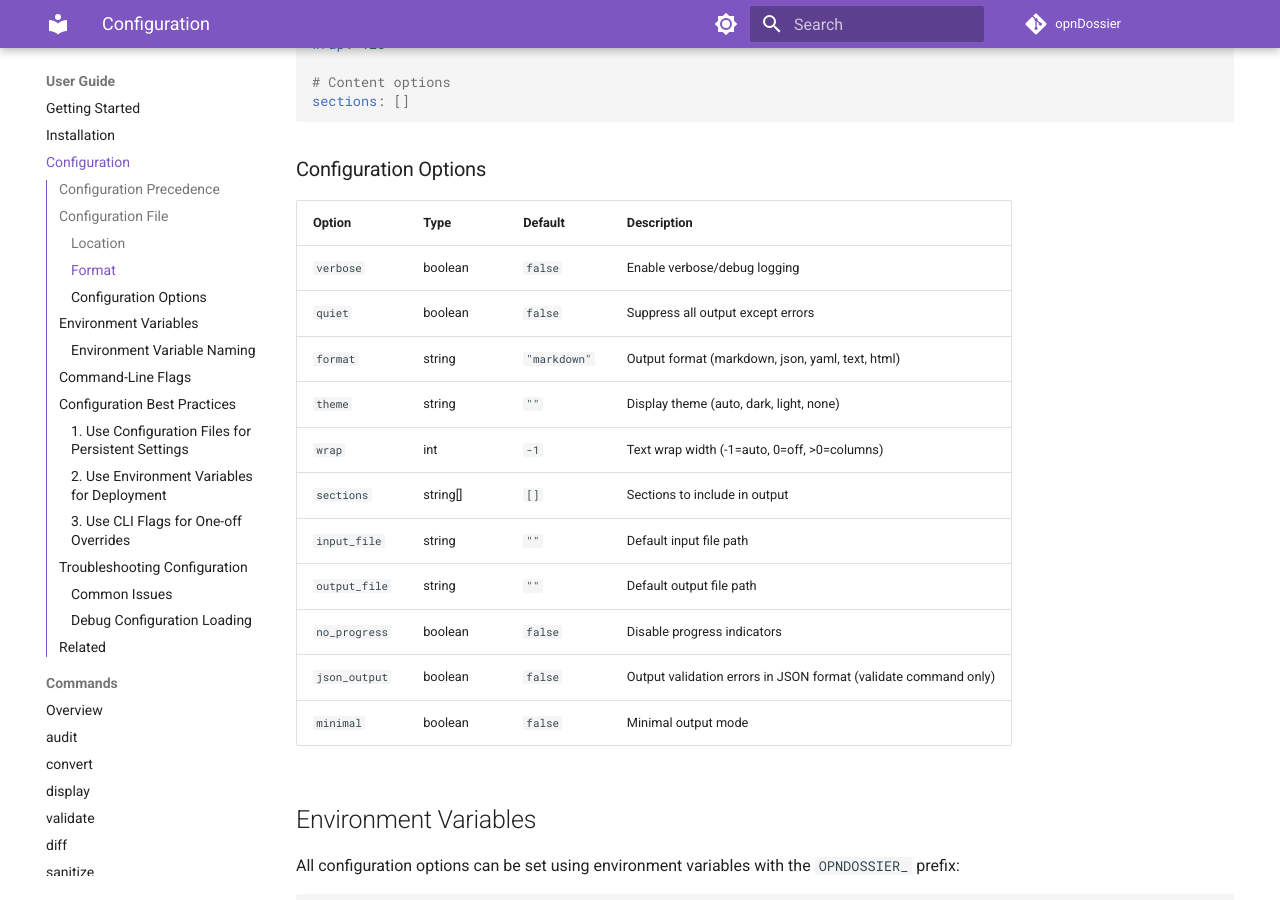
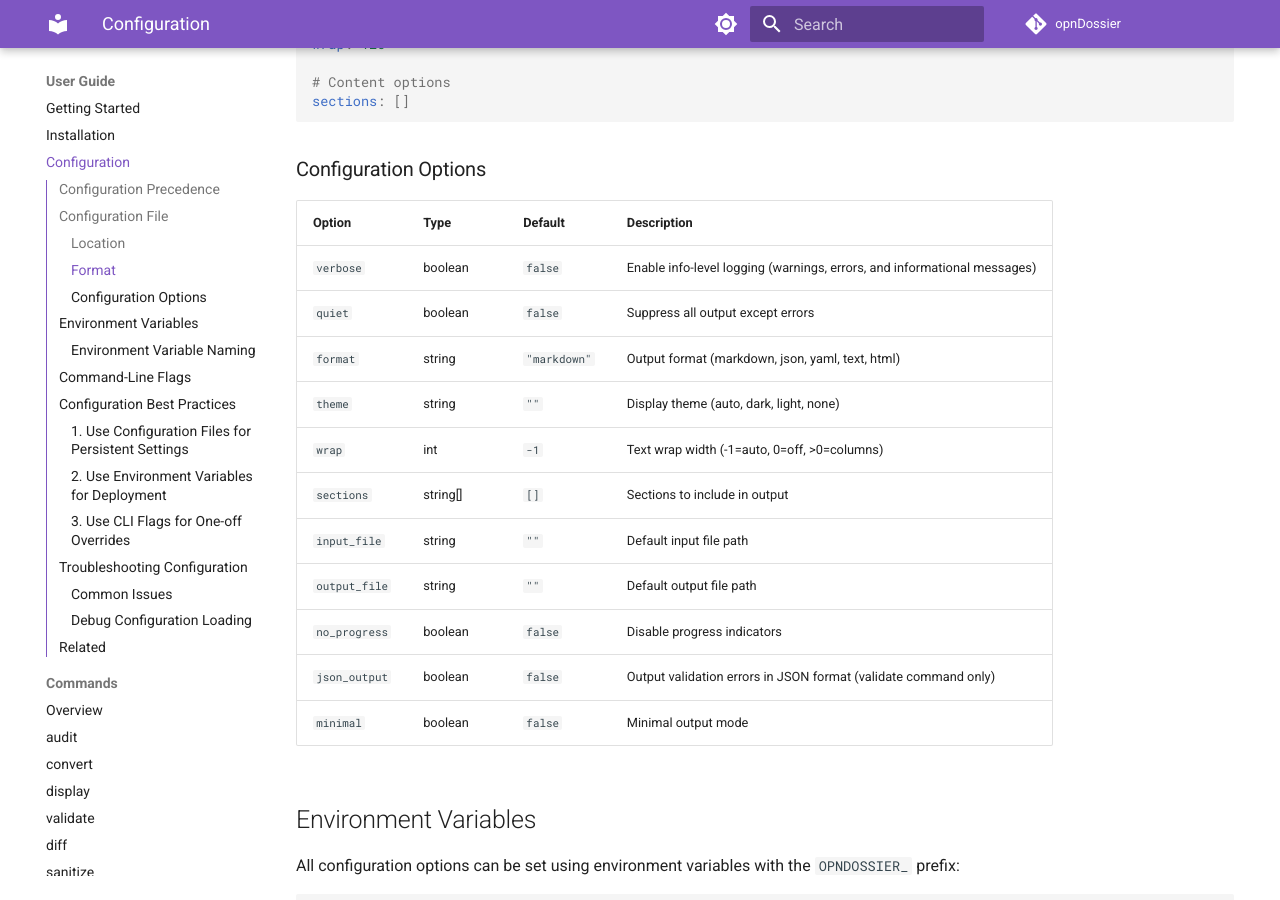
Before and after one commit to EvilBit-Labs/opnDossier, an MkDocs documentation site: the page built from docs/user-guide/configuration.md, in a window 1280 px wide and 900 px high, scrolled down 1071 px. Built offline with MkDocs 1.6.1 and Material for MkDocs 9.7.7, drawn with Linux system fonts in a browser that asks for light colours; comment, search, counter and statistics services are not loaded; the version menu is left out.

Commit message:
docs: fix verbose option description in configuration guide
The verbose option description conflated verbose and debug modes.
Updated to accurately describe info-level logging, matching the
actual --verbose flag behavior (separate from --debug).

Signed-off-by: UncleSp1d3r <unclesp1d3r@evilbitlabs.io>

```diff
--- a/docs/user-guide/configuration.md
+++ b/docs/user-guide/configuration.md
@@ -44,19 +44,19 @@ sections: []
 
 ### Configuration Options
 
-| Option        | Type     | Default      | Description                                                     |
-| ------------- | -------- | ------------ | --------------------------------------------------------------- |
-| `verbose`     | boolean  | `false`      | Enable verbose/debug logging                                    |
-| `quiet`       | boolean  | `false`      | Suppress all output except errors                               |
-| `format`      | string   | `"markdown"` | Output format (markdown, json, yaml, text, html)                |
-| `theme`       | string   | `""`         | Display theme (auto, dark, light, none)                         |
-| `wrap`        | int      | `-1`         | Text wrap width (-1=auto, 0=off, >0=columns)                    |
-| `sections`    | string[] | `[]`         | Sections to include in output                                   |
-| `input_file`  | string   | `""`         | Default input file path                                         |
-| `output_file` | string   | `""`         | Default output file path                                        |
-| `no_progress` | boolean  | `false`      | Disable progress indicators                                     |
-| `json_output` | boolean  | `false`      | Output validation errors in JSON format (validate command only) |
-| `minimal`     | boolean  | `false`      | Minimal output mode                                             |
+| Option        | Type     | Default      | Description                                                              |
+| ------------- | -------- | ------------ | ------------------------------------------------------------------------ |
+| `verbose`     | boolean  | `false`      | Enable info-level logging (warnings, errors, and informational messages) |
+| `quiet`       | boolean  | `false`      | Suppress all output except errors                                        |
+| `format`      | string   | `"markdown"` | Output format (markdown, json, yaml, text, html)                         |
+| `theme`       | string   | `""`         | Display theme (auto, dark, light, none)                                  |
+| `wrap`        | int      | `-1`         | Text wrap width (-1=auto, 0=off, >0=columns)                             |
+| `sections`    | string[] | `[]`         | Sections to include in output                                            |
+| `input_file`  | string   | `""`         | Default input file path                                                  |
+| `output_file` | string   | `""`         | Default output file path                                                 |
+| `no_progress` | boolean  | `false`      | Disable progress indicators                                              |
+| `json_output` | boolean  | `false`      | Output validation errors in JSON format (validate command only)          |
+| `minimal`     | boolean  | `false`      | Minimal output mode                                                      |
 
 ## Environment Variables
 
```
